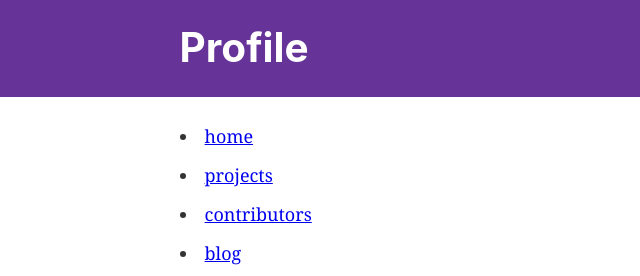
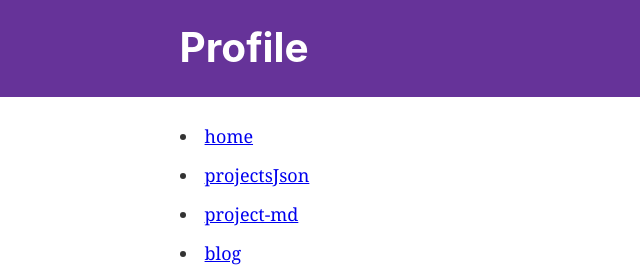
Before and after one commit to imadcollin/profile-cms, a Gatsby site: page / in a window 1280 px wide. Shown: the top 276 px of the page, 0-640 px from the left. Built offline with nearby package versions, Linux system fonts and the light colour scheme; Gatsby itself is replaced by a stand-in of ours.

Commit message:
Disable contentful integration

```diff
--- a/src/constants/links.js
+++ b/src/constants/links.js
@@ -10,13 +10,13 @@ const Links = () => {
     },
     {
       id: 2,
-      url: "/projects/",
-      text: "projects",
+      url: "/projectsJson/",
+      text: "projectsJson",
     },
     {
       id: 3,
-      url: "/contributors/",
-      text: "contributors",
+      url: "/project/",
+      text: "project-md",
     },
     {
       id: 4,
```
Also changed, not shown: src/pages/projectsContentful.js (renamed from src/pages/projects.js).
